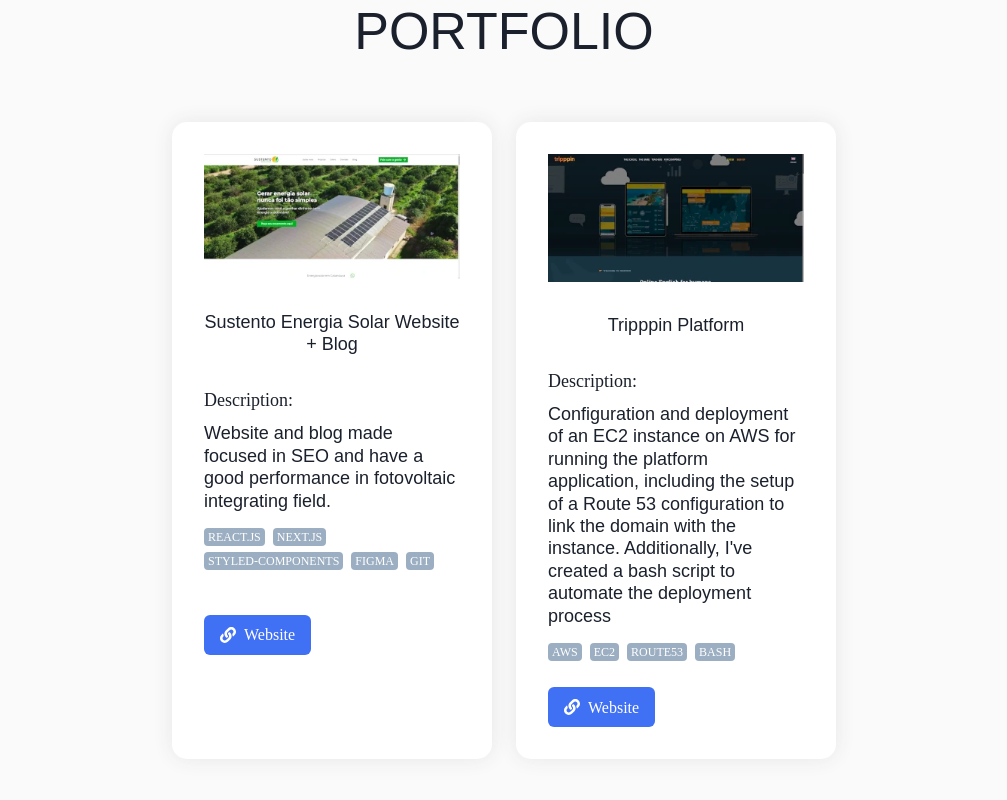
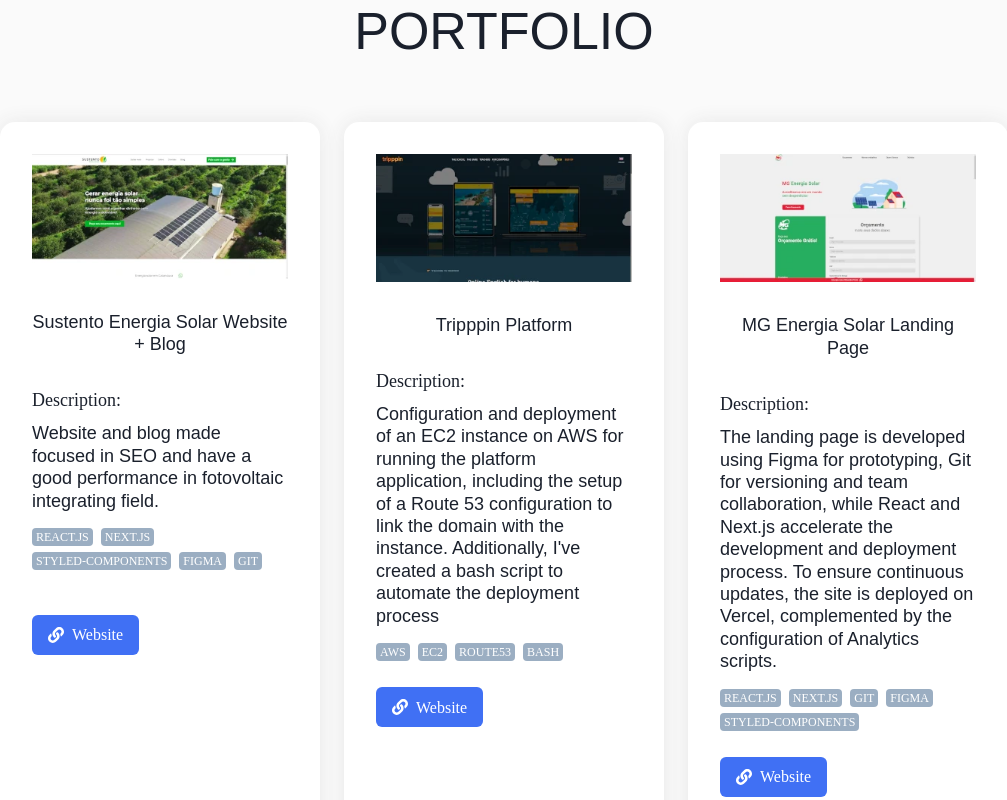
Before and after one commit to viniciussm07/viniciusmartins-portfolio, a Next.js app: page / in a window 1280 px wide. Shown: the part 960-1760 px from the top of the page, without its empty margins (136-1143 px from the left). Built offline with nearby package versions, Linux system fonts and the light colour scheme; a web font is replaced by a local one.

Commit message:
Flat: add mgsolar landing page project in portfolio dection

```diff
--- a/data/en/portfolio.ts
+++ b/data/en/portfolio.ts
@@ -16,6 +16,14 @@ const projects: ProjectsInterface[] = [
     imgSource: '/images/projects/tripppin-platform-min.webp',
     skills: ['AWS', 'EC2', 'Route53', 'Bash'],
     websiteUrl: 'https://tripppin.com/'
+  },
+  {
+    name: 'MG Energia Solar Landing Page',
+    description:
+      'The landing page is developed using Figma for prototyping, Git for versioning and team collaboration, while React and Next.js accelerate the development and deployment process. To ensure continuous updates, the site is deployed on Vercel, complemented by the configuration of Analytics scripts.',
+    imgSource: '/images/projects/mgsolar-landing-page-min.webp',
+    skills: ['React.js', 'Next.js', 'Git', 'Figma', 'Styled-components'],
+    websiteUrl: 'https://lp.mgesolar.com.br/'
   }
 ]
 
```
Also changed, not shown: public/images/projects/Screenshot from 2024-03-11 16-20-00.png (added), public/images/projects/mgsolar-landing-page-min.webp (added).
